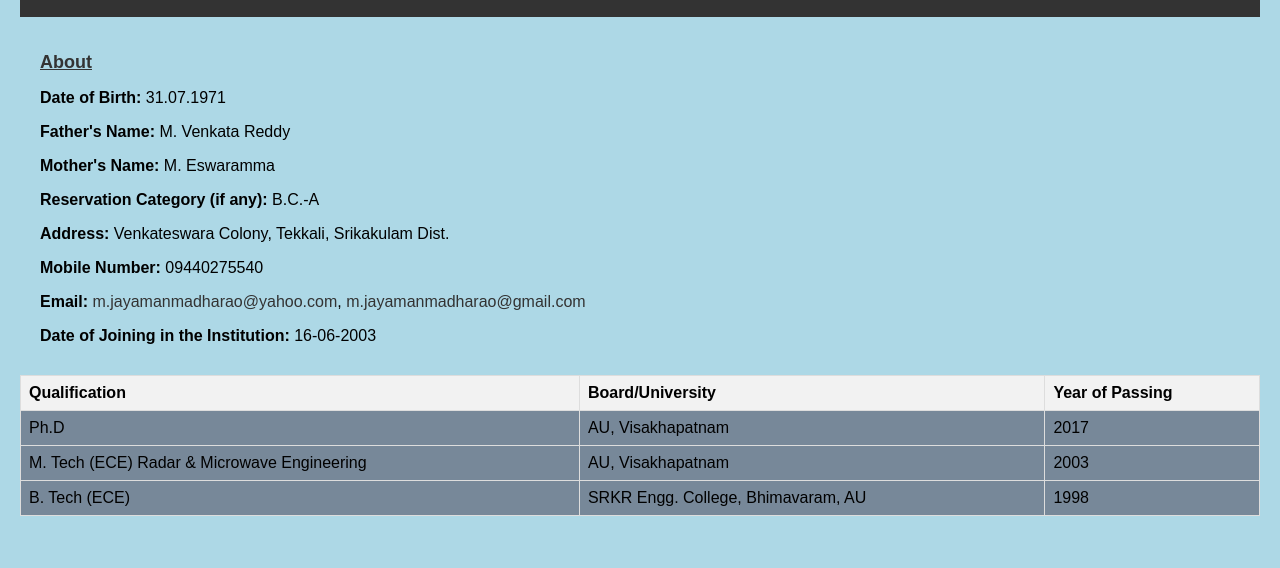
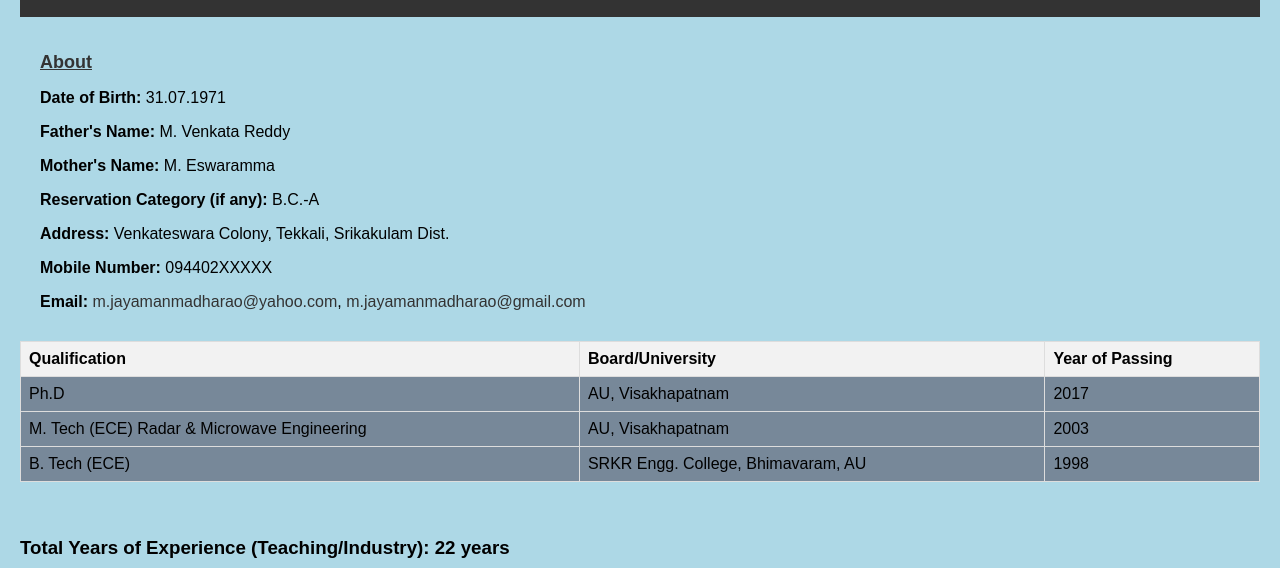
Before and after one commit to prasanthmalla77/Father_resume, a plain HTML site: page index.html in a window 1280 px wide. Shown: the part 183-751 px from the top of the page. Drawn offline with Linux system fonts and the light colour scheme.

Commit message:
Update index.html

```diff
--- a/index.html
+++ b/index.html
@@ -25,9 +25,9 @@
     <p><strong>Mother's Name:</strong> M. Eswaramma</p>
     <p><strong>Reservation Category (if any):</strong> B.C.-A</p>
     <p><strong>Address:</strong> Venkateswara Colony, Tekkali, Srikakulam Dist.</p>
-    <p><strong>Mobile Number:</strong> 09440275540</p>
+    <p><strong>Mobile Number:</strong> 094402XXXXX</p>
     <p><strong>Email:</strong> <a href="mailto:m.jayamanmadharao@yahoo.com">m.jayamanmadharao@yahoo.com</a>, <a href="mailto:m.jayamanmadharao@gmail.com">m.jayamanmadharao@gmail.com</a></p>
-    <p><strong>Date of Joining in the Institution:</strong> 16-06-2003</p>
+
   </main>
   <table>
     <tr>
```
